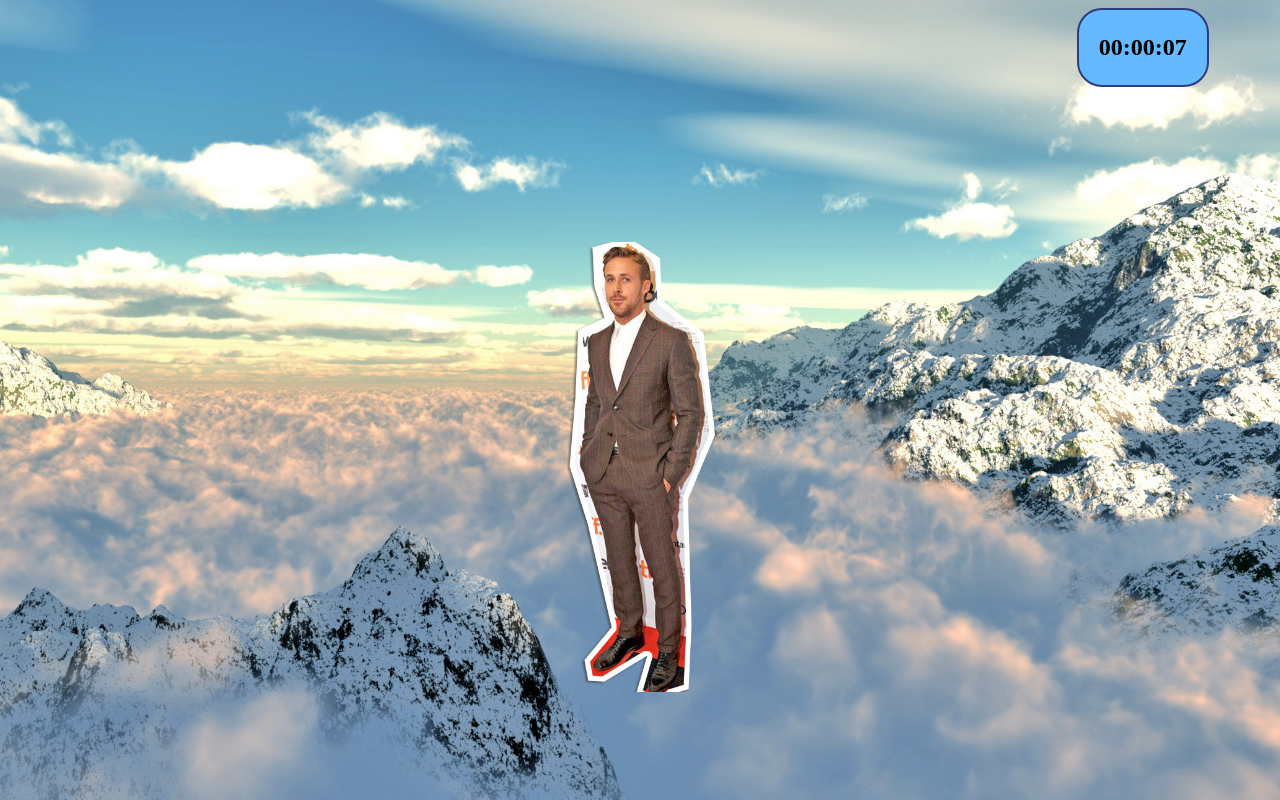
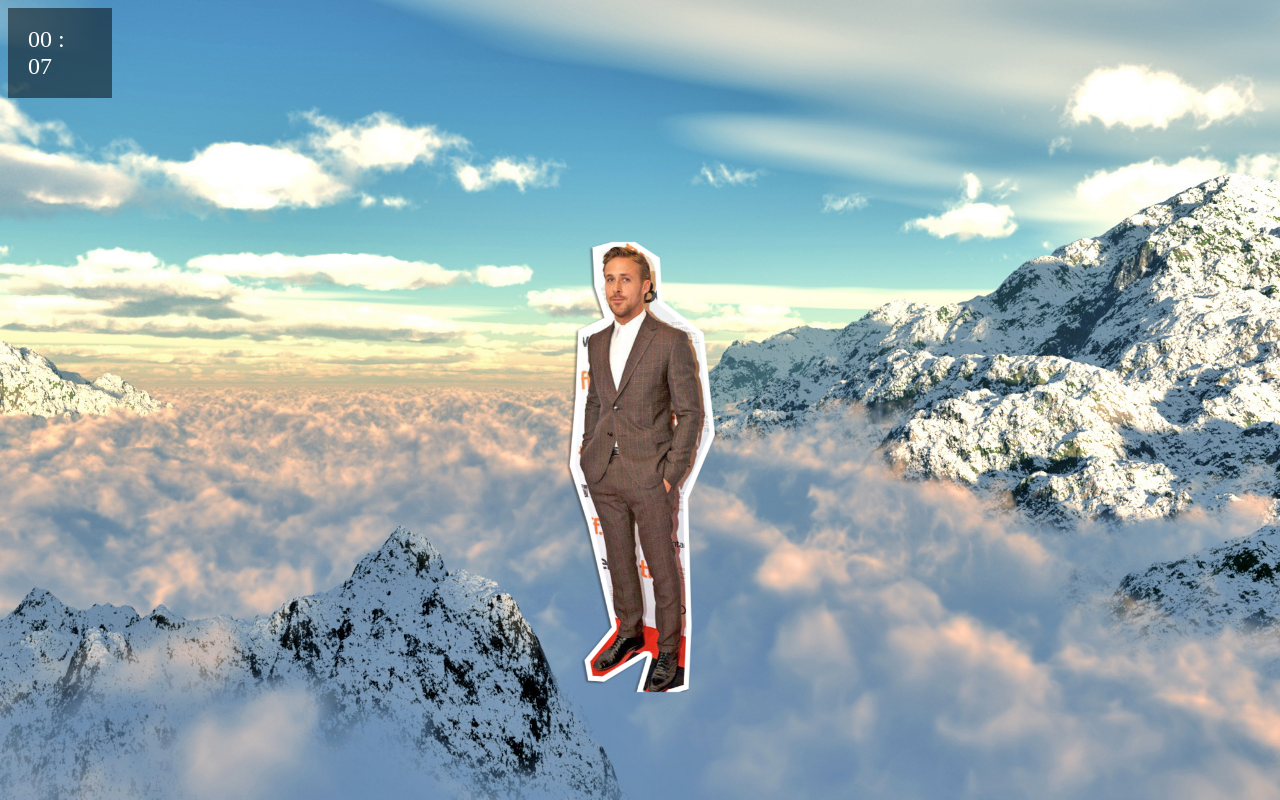
Before and after one commit to LeshVinov/game-with-Pal, a website built with webpack: page dist/index.html in a window 1280 px wide. Built offline with nearby package versions, Linux system fonts and the light colour scheme.

Commit message:
Add files via upload

```diff
--- a/src/index.js
+++ b/src/index.js
@@ -1,7 +1,5 @@
 import background from "./modules/background"
 import move from "./modules/move"
-// import timer from "./modules/timer"
 
 background()
 move()
-// timer()
--- a/src/modules/move.js
+++ b/src/modules/move.js
@@ -1,13 +1,11 @@
 import { animate } from './helpers'
-import timer from './timer'
+import { timer } from './timer'
 
 const move = () => {
     const playerBlock = document.querySelector('.player-block')
     const escapeScreen = document.querySelector('.escape-screen')
     let startBottom = 100
     let startLeft = 50
-
-    timer()
 
     const start = (e) => {
         if (e.key === 'Escape') {
@@ -85,6 +83,7 @@ const move = () => {
     }
 
     document.addEventListener('keydown', movement)
+    timer()
 }
 
 export default move
--- a/src/modules/timer.js
+++ b/src/modules/timer.js
@@ -1,54 +1,37 @@
 const timer = () => {
-    const timerHours = document.querySelector('.timer-container__hours')
-    const timerMinutes = document.querySelector('.timer-container__minutes')
-    const timerSeconds = document.querySelector('.timer-container__seconds')
+    const timerBlock = document.querySelector('.timer')
 
-    let sec = 0
-    let min = 0
-    let hrs = 0
+    let seconds = 0
+    let interval
+    let minutes = 0
 
-    let timerOn = true
-
-    let intervalID
-
-    function tick(){
-        sec++;
-        if (sec >= 60) {
-            sec = 0
-            min++
-            if (min >= 60) {
-                min = 0
-                hrs++
-            }
-        }
+    const render = (minutes, seconds) => {
+        timerBlock.textContent = `${minutes} : ${seconds}`
     }
 
-    const updateClock = () => {
-        tick()
-        const zeroToNumber = () => {
-            if (hrs < 10) {
-                timerHours.textContent = '0' + hrs
-            }
-            if (min < 10) {
-                timerMinutes.textContent = '0' + min
-            }
-            if (sec < 10) {
-                timerSeconds.textContent = '0' + sec
-            }
+    const timePlus = () => {
+        let fullMinutes = '00'
+        let fullSeconds = '00'
+        seconds++
+        if (seconds >= 60) {
+            minutes += 1
+            seconds = 0
         }
-
-        timerHours.textContent = hrs
-        timerMinutes.textContent = min
-        timerSeconds.textContent = sec
-
-        zeroToNumber()
-
+        if (minutes < 10) {
+            fullMinutes = `0${minutes}`
+        } else {
+            fullMinutes = minutes
+        }
+        if (seconds < 10) {
+            fullSeconds = `0${seconds}`
+        } else {
+            fullSeconds = seconds
+        }
+        render(fullMinutes, fullSeconds)
     }
-    intervalID = setInterval(() => {
-        updateClock()
-    }, 1000);
+    interval = setInterval(timePlus, 1000)
 }
 
 
 
-export default timer
+export { timer }
```
Also changed, not shown: dist/css/style.css, dist/index.html.
